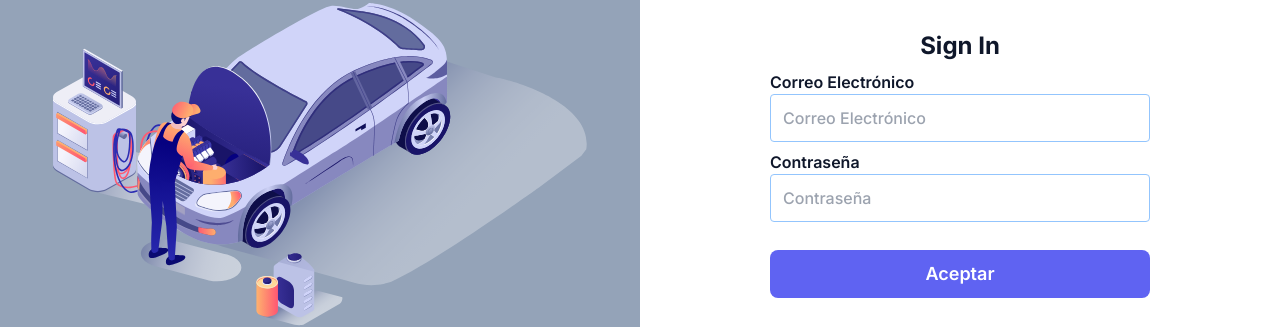
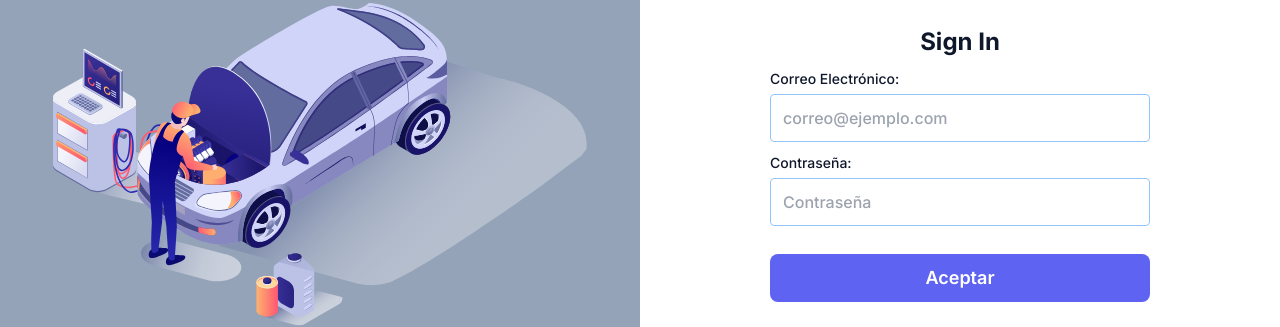
Before and after one commit to No-Country/c14-13-t-node-react, a Next.js app in the folder client/: page /auth/sign-in in a window 1280 px wide. Shown: the part 261-588 px from the top of the page. Built offline with nearby package versions, Linux system fonts and the light colour scheme.

Commit message:
Updated styles in UI components, updated Auth forms and fix bug in UserSchema

```diff
--- a/client/src/app/auth/sign-up/page.tsx
+++ b/client/src/app/auth/sign-up/page.tsx
@@ -1,4 +1,4 @@
-import { SignUpForm } from '@/components/Auth/sign-up-form/SignUpForm';
+import { SignUpForm } from '@/components/Auth/';
 
 export default function page() {
   return <SignUpForm />;
--- a/client/src/app/dashboard/layout.tsx
+++ b/client/src/app/dashboard/layout.tsx
@@ -7,9 +7,9 @@ export default function DashboardLayout({
   children: React.ReactNode;
 }) {
   return (
-    <main className='flex min-h-[calc(100vh-3rem)] w-full bg-white transition-colors duration-300 dark:bg-primary-background'>
+    <main className='flex min-h-[calc(100vh-3.5rem)] w-full overflow-hidden bg-white transition-colors duration-300  dark:bg-primary-background'>
       <Sidebar />
-      <section className='flex w-full items-center justify-center transition-colors duration-200'>
+      <section className='flex h-full max-h-[calc(100vh-3.03rem)] min-h-[calc(100vh-3.03rem)] w-full flex-col items-center overflow-scroll px-8 py-4 transition-colors duration-200'>
         {children}
       </section>
     </main>
--- a/client/src/app/dashboard/page.tsx
+++ b/client/src/app/dashboard/page.tsx
@@ -1,3 +1,3 @@
 export default function page() {
-  return <div>dashboard</div>;
+  return <div className='text-slate-800 dark:text-white'>dashboard</div>;
 }
--- a/client/src/app/page.tsx
+++ b/client/src/app/page.tsx
@@ -1,11 +1,10 @@
 import Image from 'next/image';
-import { Navbar } from '@/components';
 import Link from 'next/link';
 import { Button } from '../components/ui';
 
 export default function Home() {
   return (
-    <main className='flex min-h-screen w-full flex-col items-center justify-center bg-white transition-colors duration-300 dark:bg-primary-background'>
+    <main className='flex h-auto min-h-screen w-full flex-col items-center justify-center overflow-scroll bg-white transition-colors duration-300 dark:bg-primary-background'>
       <div className='flex w-full flex-col items-center justify-center gap-8'>
         <div className='relative h-60 w-60 overflow-hidden rounded-full'>
           <Image src={'/images/pandas.png'} alt='pandas' fill />
--- a/client/src/components/Auth/sign-in-form/SignInForm.tsx
+++ b/client/src/components/Auth/sign-in-form/SignInForm.tsx
@@ -35,7 +35,7 @@ export const SignInForm = () => {
     {
       label: 'Correo Electrónico',
       id: 'email',
-      type: 'text',
+      placeholder: 'correo@ejemplo.com',
     },
     {
       label: 'Contraseña',
--- a/client/src/components/Auth/sign-up-form/SignUpForm.tsx
+++ b/client/src/components/Auth/sign-up-form/SignUpForm.tsx
@@ -58,12 +58,11 @@ export const SignUpForm = () => {
     {
       label: 'Nombre de Usuario',
       id: 'userName',
-      type: 'text',
     },
     {
       label: 'Correo Electrónico',
       id: 'email',
-      type: 'text',
+      placeholder: 'correo@ejemplo.com',
     },
     {
       label: 'Contraseña',
--- a/client/src/components/FormField/FormField.tsx
+++ b/client/src/components/FormField/FormField.tsx
@@ -1,5 +1,5 @@
 import type { UseFormRegister, FieldValues, Path, FieldErrors } from 'react-hook-form';
-import { Input } from '@/components/ui';
+import { Input, TextArea } from '@/components/ui';
 
 export type FieldList<T extends FieldValues> = Omit<
   FormFieldProps<T>,
@@ -9,29 +9,37 @@ export type FieldList<T extends FieldValues> = Omit<
 export interface FormFieldProps<T extends FieldValues> {
   label: string;
   id: keyof T;
-  type: 'text' | 'password';
+  type?: 'text' | 'password';
   register: UseFormRegister<T>;
   handleInputChange: (field: keyof T) => void;
   errors: FieldErrors<T>;
+  fieldType?: 'input' | 'textarea';
+  placeholder?: string;
 }
 export const FormField = <T extends FieldValues>({
   label,
   id,
-  type,
+  type = 'text',
+  fieldType = 'input',
+  placeholder,
   register,
   handleInputChange,
   errors,
 }: FormFieldProps<T>) => {
   const isError = !!errors?.[id];
   const errorMessage = String(errors?.[id]?.message);
+  const FieldComponent = fieldType === 'textarea' ? TextArea : Input;
   return (
     <div className='my-2'>
-      <label className='font-semibold text-slate-900 dark:text-slate-200' htmlFor={String(id)}>
-        {label}
+      <label
+        className='text-sm font-medium text-slate-900 dark:text-slate-200'
+        htmlFor={String(id)}
+      >
+        {label}:
       </label>
-      <Input
+      <FieldComponent
         type={type}
-        placeholder={label}
+        placeholder={placeholder ?? label}
         id={String(id)}
         {...register(id as Path<T>)}
         onBlur={() => handleInputChange(id)}
--- a/client/src/components/Sidebar/data.ts
+++ b/client/src/components/Sidebar/data.ts
@@ -28,16 +28,12 @@ export const sidebarData: AccordionItem[] = [
         path: '/dashboard/add-customer',
       },
       {
-        name: 'Actualizar Cliente',
-        path: '/dashboard/update-customer',
+        name: 'Lista de Clientes',
+        path: '/dashboard/customers-list',
       },
       {
-        name: 'Borrar Cliente',
-        path: '/dashboard/delete-customer',
-      },
-      {
-        name: 'Lista de Clientes',
-        path: '/dashboard/customers-list',
+        name: 'Detalles de Cliente',
+        path: '/dashboard/customer',
       },
     ],
   },
--- a/client/src/components/ui/Button/styles.ts
+++ b/client/src/components/ui/Button/styles.ts
@@ -3,7 +3,7 @@ import { cva } from 'class-variance-authority';
 export const buttonVariants = cva('disabled:pointer-events-none', {
   variants: {
     variant: {
-      base: ' flex h-12 min-w-[12.8125rem] items-center justify-center rounded-lg border-[#5f63f2] bg-[#5f63f2] text-lg font-semibold text-white hover:border-[#8c94ff] hover:bg-[#8c94ff]',
+      base: ' flex h-12 min-w-[12.8125rem] items-center justify-center rounded-lg border-[#5f63f2] bg-[#5f63f2] text-base font-medium text-white hover:border-[#8c94ff] hover:bg-[#8c94ff]',
       formSubmit:
         'mt-7 flex h-12 w-full min-w-[12.8125rem] items-center justify-center rounded-lg border-[#5f63f2] bg-[#5f63f2] text-lg font-semibold text-white hover:border-[#8c94ff] hover:bg-[#8c94ff]',
       NavButton1:
--- a/client/src/components/ui/Input/Input.tsx
+++ b/client/src/components/ui/Input/Input.tsx
@@ -12,7 +12,7 @@ const Input = React.forwardRef<HTMLInputElement, InputProps>(
       <input
         type={type}
         className={cn(
-          'shadow-sm relative box-border inline-block w-full overflow-visible rounded-[0.25rem] border-[0.0625rem] border-blue-300 bg-white px-3 py-[0.6875rem] text-base font-medium text-[#272b41] outline-none transition-all duration-300 hover:border-blue-500 focus:ring-1 focus:ring-blue-500/50',
+          'shadow-sm relative mt-1 box-border inline-block w-full overflow-visible rounded-[0.25rem] border-[0.0625rem] border-blue-300 bg-white px-3 py-[0.6875rem] text-base font-medium text-[#272b41] outline-none transition-all duration-300 hover:border-blue-500 focus:ring-1 focus:ring-blue-500/50',
           className,
           isError && 'border-red-300 hover:border-red-500 focus:ring-red-500/50',
         )}
--- a/client/src/schemas/UserSchema.ts
+++ b/client/src/schemas/UserSchema.ts
@@ -14,7 +14,7 @@ export const UserSchema = z.object({
   email: z
     .string()
     .email('Introduzca una dirección de correo electrónico válida')
-    .max(40, 'El correo electrónico no puede tener más de 30 caracteres'),
+    .max(40, 'El correo electrónico no puede tener más de 40 caracteres'),
   password: z
     .string()
     .min(8, 'La contraseña debe tener al menos 8 caracteres')
```
